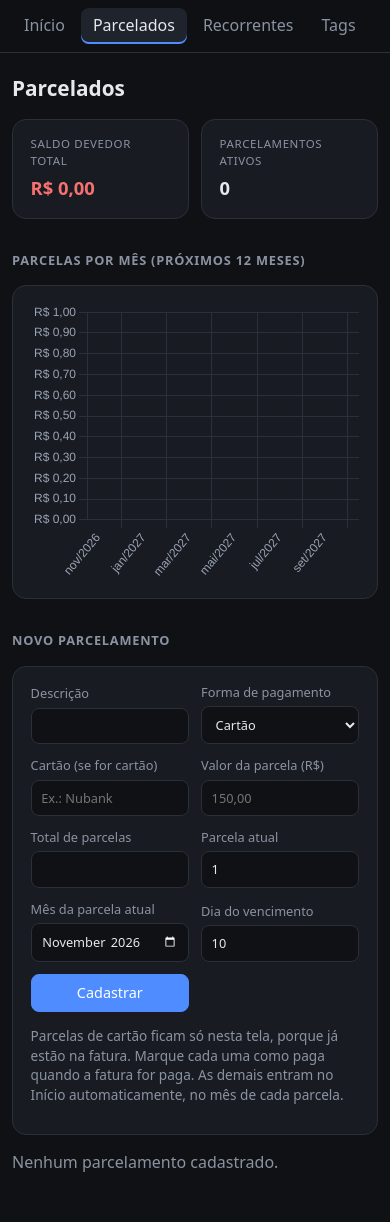
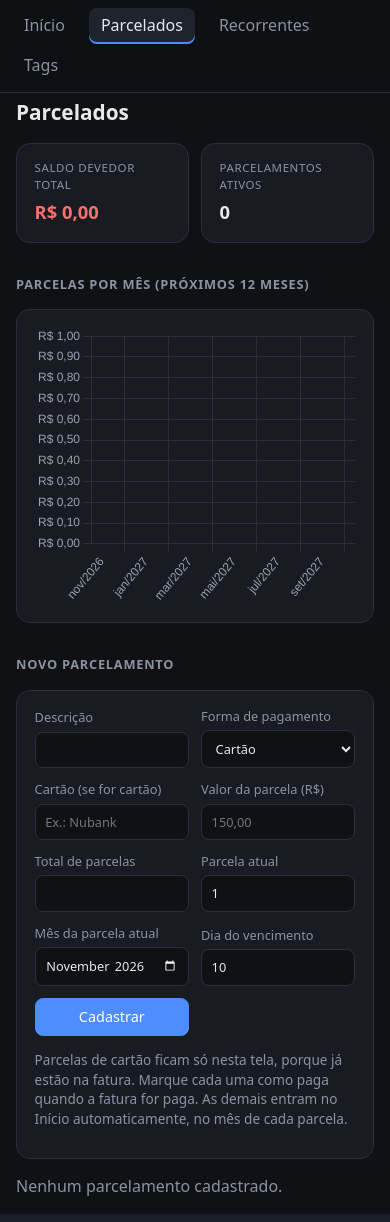
Before and after one commit to raiguilhermems/ha-apps, a FastAPI app: page /parcelados in a window 390 px wide. Run offline with FastAPI, Linux system fonts and the light colour scheme.

Commit message:
Layout adaptado para celular
Co-Authored-By: Claude Haiku 5.5 <noreply@anthropic.com>

Claude-Session: https://claude.ai/code/session_01Rv1aNaWc39ysEyxTsypV79

```diff
--- a/financas/app/templates/_style.html
+++ b/financas/app/templates/_style.html
@@ -175,4 +175,15 @@
     border-color: transparent; background: none;
     color: var(--accent, #4f8cff); font-size: .85rem;
   }
+  @media (max-width: 640px) {
+    .wrap { padding: 0 16px; }
+    .topbar-inner { flex-wrap: wrap; gap: .5rem; }
+    .menu { flex-wrap: wrap; gap: .25rem .75rem; }
+    .cards { grid-template-columns: repeat(2, 1fr); }
+    .grid { grid-template-columns: 1fr; }
+    .panel { overflow-x: auto; }
+    table { font-size: .85rem; }
+    th, td { padding: .35rem; }
+    .monthnav strong, .monthbar strong { min-width: 7rem; font-size: 1.05rem; }
+  }
 </style>
--- a/financas/config.yaml
+++ b/financas/config.yaml
@@ -1,5 +1,5 @@
 name: Finanças
-version: "0.0.1"
+version: "0.0.2"
 slug: financas
 description: Receitas, despesas, parcelados, recorrentes e projeção
 arch:
```
Also changed, not shown: financas/CHANGELOG.md (added), 1 other file.
